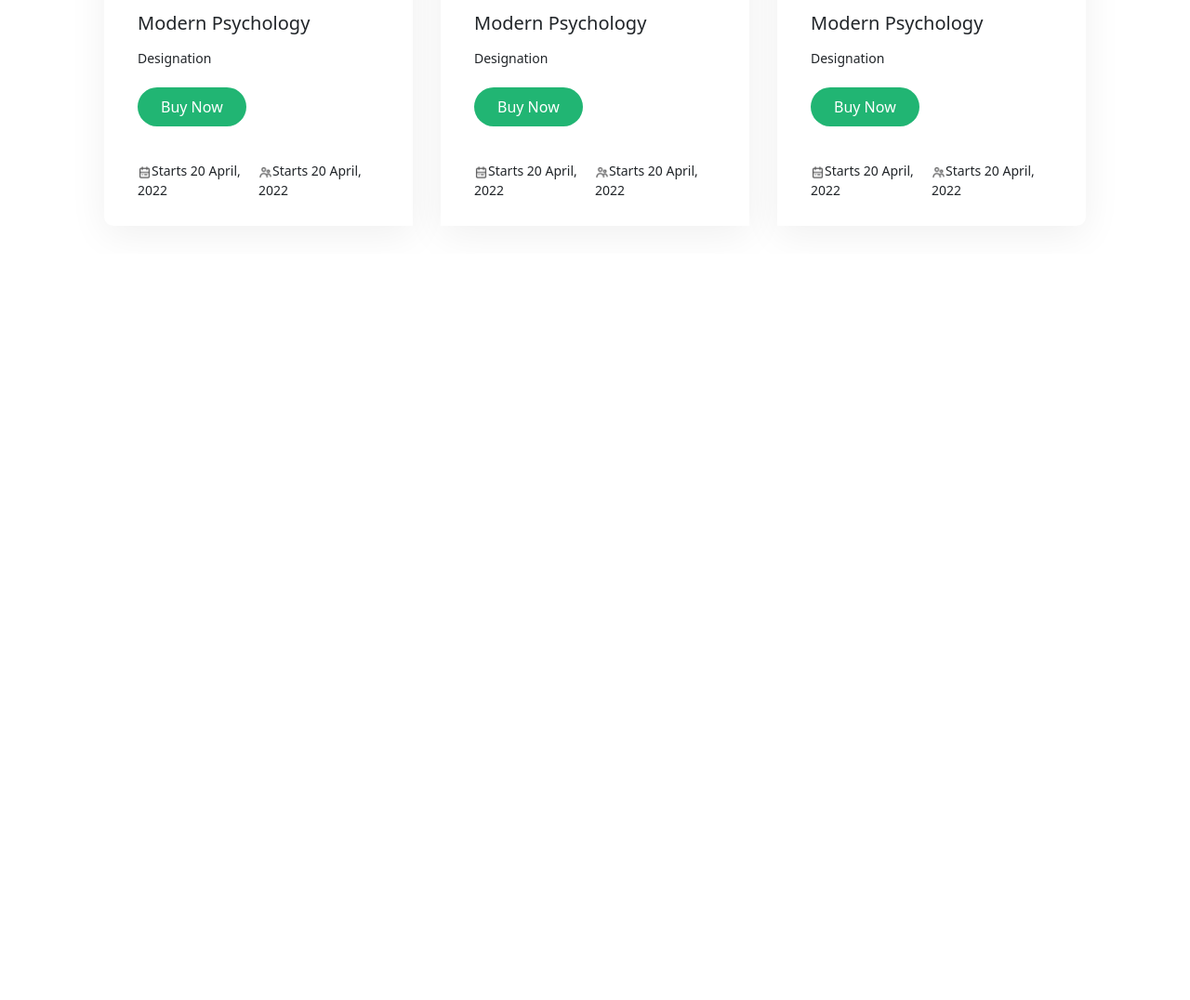
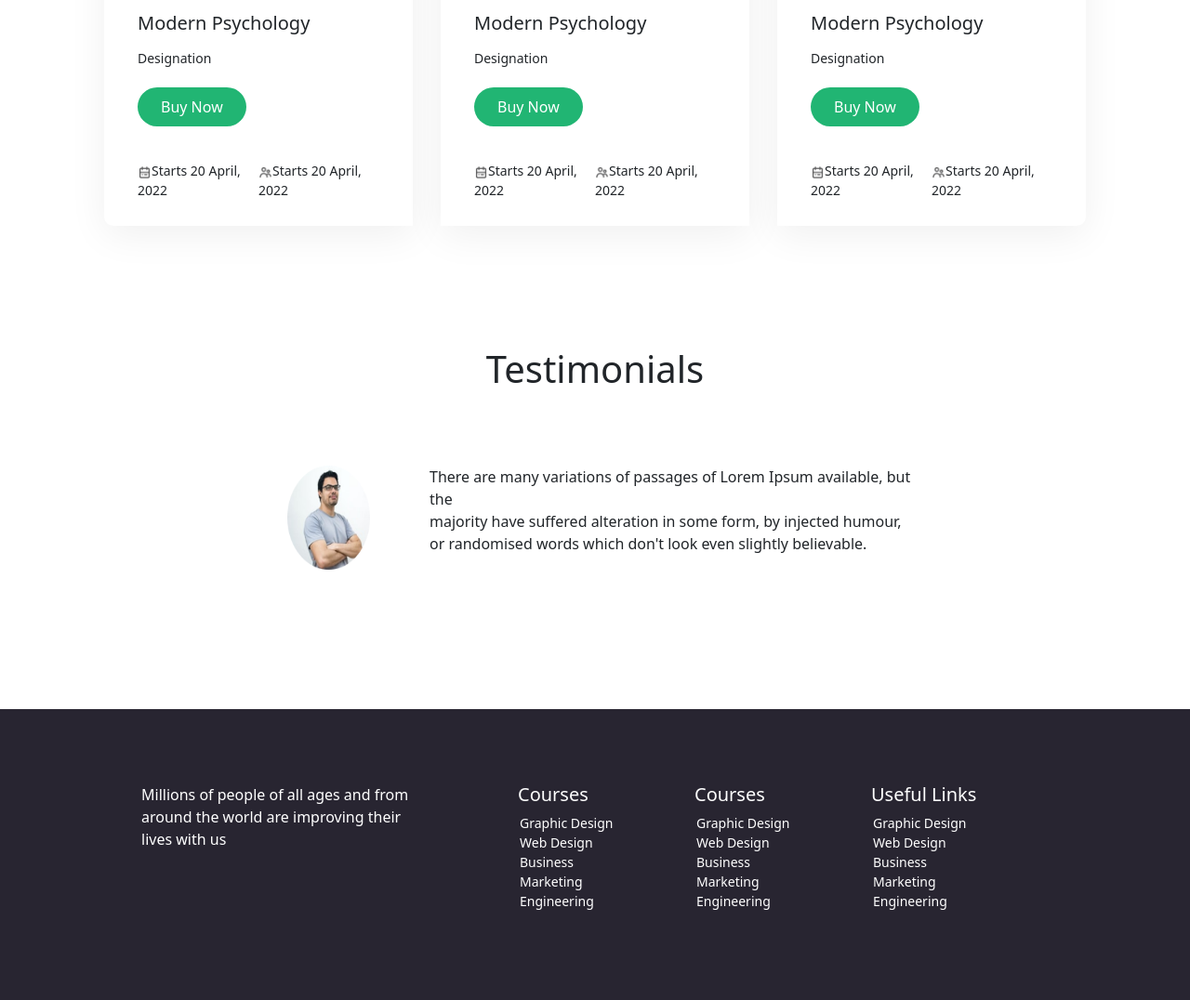
Before and after one commit to Farhatmahi/e-school-landing, a plain HTML site: page index.html in a window 1280 px wide. Shown: the part 1422-2498 px from the top of the page at 93% size. Before the commit the page ends 1695 px from the top, so only its background shows below. Drawn offline with nearby package versions, Linux system fonts and the light colour scheme.

Commit message:
design done

```diff
--- a/index.html
+++ b/index.html
@@ -159,6 +159,72 @@
     <!--courses ands-->
 
 
+    <!---testimonial starts-->
+
+    <div class="container testimonials">
+        <div class="row">
+            <h1 class="text-center">Testimonials</h1>
+        </div>
+        <div class="row">
+            <div class="col-lg-4 d-flex justify-content-end">
+                <img src="./Photos/Man.png" alt="" class="w-25">
+            </div>
+            <div class="col-lg-6 d-flex align-items-center">
+                <p>There are many variations of passages of Lorem Ipsum available, but the <br>
+                    majority have suffered alteration in some form, by injected humour, <br>
+                   or randomised words which don't look even slightly believable.</p>
+            </div>
+
+        </div>
+    </div>
+
+    <!--testimonial ends-->
+
+
+    <!--footer starts-->
+
+    <section id="footer">
+    <div class="container text-white">
+        <div class="row">
+            <div class="col-lg-5">
+                <p>Millions of people of all ages and from around
+                    the world are improving their lives with us</p>
+            </div>
+            <div class="col-lg-2">
+                <h5>Courses</h5>
+                <ul>
+                    <li>Graphic Design</li>
+                    <li>Web Design</li>
+                    <li>Business</li>
+                    <li>Marketing</li>
+                    <li>Engineering</li>
+                </ul>
+            </div>
+            <div class="col-lg-2">
+                <h5>Courses</h5>
+                <ul>
+                    <li>Graphic Design</li>
+                    <li>Web Design</li>
+                    <li>Business</li>
+                    <li>Marketing</li>
+                    <li>Engineering</li>
+                </ul>
+            </div>
+            <div class="col-lg-2">
+                <h5>Useful Links</h5>
+                <ul>
+                    <li>Graphic Design</li>
+                    <li>Web Design</li>
+                    <li>Business</li>
+                    <li>Marketing</li>
+                    <li>Engineering</li>
+                </ul>
+            </div>
+        </div>
+    </div>
+    </section>
+
+
 
     <script src="https://cdn.jsdelivr.net/npm/bootstrap@5.2.0-beta1/dist/js/bootstrap.bundle.min.js" integrity="sha384-pprn3073KE6tl6bjs2QrFaJGz5/SUsLqktiwsUTF55Jfv3qYSDhgCecCxMW52nD2" crossorigin="anonymous"></script>
     <script src="https://cdn.jsdelivr.net/npm/@popperjs/core@2.11.5/dist/umd/popper.min.js" integrity="sha384-Xe+8cL9oJa6tN/veChSP7q+mnSPaj5Bcu9mPX5F5xIGE0DVittaqT5lorf0EI7Vk" crossorigin="anonymous"></script>
--- a/style.css
+++ b/style.css
@@ -101,3 +101,34 @@
 .courses .card-footer p img{
     width: 15px;
 }
+
+
+.testimonials{
+    margin-top: 100px;
+}
+
+.testimonials h1{
+    margin-bottom: 80px;
+}
+
+.testimonials img{
+    margin-right: 40px;
+}
+
+
+#footer{
+    background: #282531;
+    padding: 80px 0;
+    margin-top: 150px;
+}
+
+#footer p{
+    margin-left: 70px;
+    margin-right: 70px;
+}
+
+#footer li{
+    list-style-type: none;
+    margin-left: -30px;
+    font-size: 14px;
+}
```
